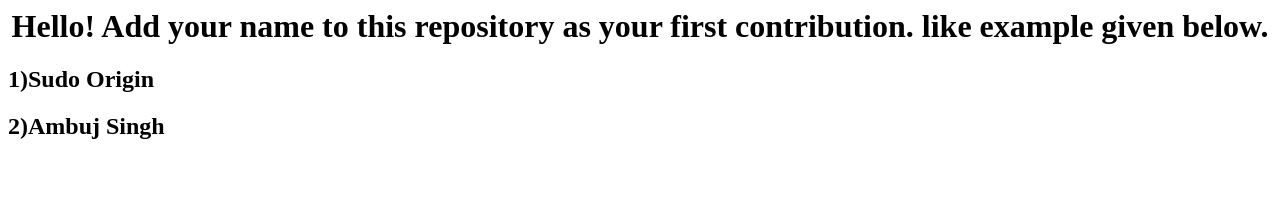
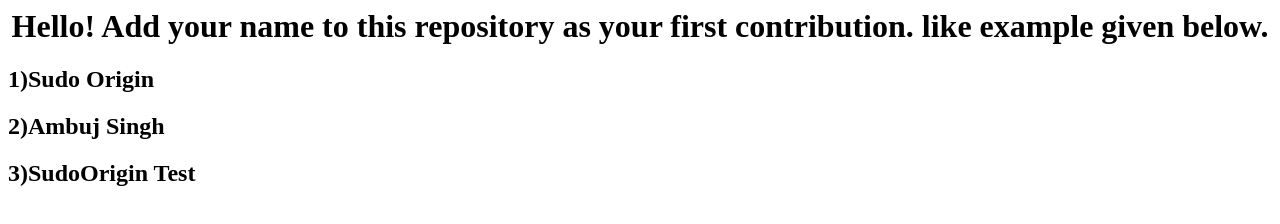
Before and after one commit to sudoorigintest/test, a plain HTML site: page index.html in a window 1280 px wide. Drawn offline with Linux system fonts and the light colour scheme.

Commit message:
Added SudoOrigin Test name to the site
Please update the repository

```diff
--- a/index.html
+++ b/index.html
@@ -6,5 +6,6 @@
 <h1 align= "center">Hello! Add your name to this repository as your first contribution. like example given below.</h1>
   <h2>1)Sudo Origin</h2>  <!-- br is line break tag and H1 to H6 are heading tag where h1 is biggest in font size and h6 is smallest -->
   <h2>2)Ambuj Singh</h2>
+  <h2>3)SudoOrigin Test</h2>
 </body>
 </html>
```
